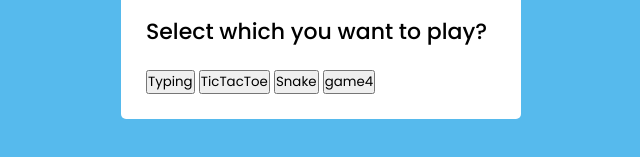
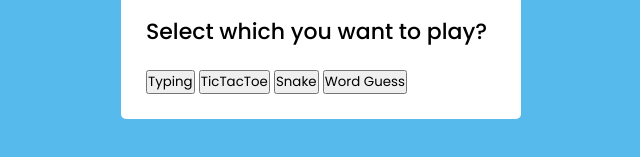
Before and after one commit to Moonsu9158/ss_gamification, a plain HTML site: page index.html in a window 1280 px wide. Shown: the part 381-538 px from the top of the page, 319-959 px from the left. Drawn offline with Linux system fonts and the light colour scheme.

Commit message:
Update index.html

```diff
--- a/index.html
+++ b/index.html
@@ -16,7 +16,7 @@
             <button onClick="location.href='TypingSpeedTestGame/index.html'">Typing</button>
             <button onClick="location.href='TicTacToe/index.html'">TicTacToe</button>
             <button onClick="location.href='SnakeGame/index.html'">Snake</button>
-            <button>game4</button>
+            <button onClick="location.href='WordGuessingGame/index.html'">Word Guess</button>
       </div>
     </div>
   </div>
```
